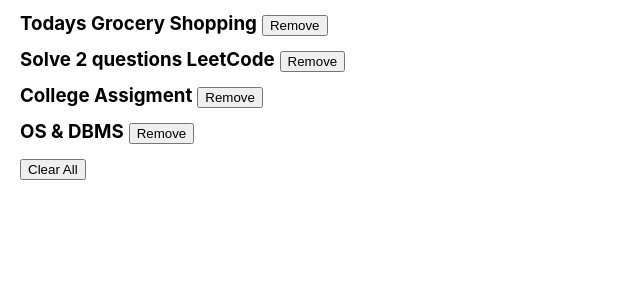
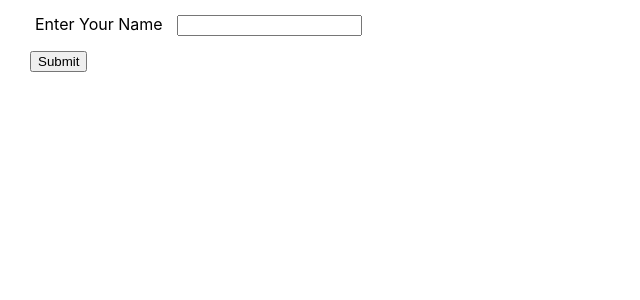
Before and after one commit to 1711shashank/react_hooks, a React (Create React App) app: page / in a window 1280 px wide. Shown: the top 300 px of the page, without its empty margins (0-640 px from the left). Built offline with nearby package versions, Linux system fonts and the light colour scheme.

Commit message:
UnconrolledFrom

```diff
--- a/src/App.js
+++ b/src/App.js
@@ -6,13 +6,14 @@
 import UseEffect1 from './component/UseEffect1'
 import UseEffect2 from './component/UseEffect2'
 import UseEffectAPI from './component/UseEffectAPI'
+import UnconrolledFrom from './component/UnconrolledFrom'
 import './App.css'
 
 function App() {
 
   return (
     <div className='App'>
-      <UseStateArray/>
+      <UnconrolledFrom/>
     </div>
   )
 }
--- /dev/null
+++ b/src/component/UnconrolledFrom.js
@@ -0,0 +1,30 @@
+import React,{ useRef, useState } from 'react'
+
+const UnconrolledFrom = () => {
+
+    //it like a useState only and its preserve the value.  NO re-render
+    const myName = useRef(null);
+    const [show, setShow] = useState(false);
+
+    const SubmitForm = (e) => {
+        e.preventDefault();
+
+        const name = myName.current.value;
+        (name === "") ? alert("plz fill the data") : setShow(true);
+    }
+
+    return (
+        <div>
+            <form action='' onSubmit={SubmitForm}>
+                <div>
+                    <label> Enter Your Name </label>
+                    <input type='text' id='myName' ref={ myName } />
+                </div>
+                <button> Submit </button>
+            </form>
+            <p> { (show) ? `Your Name is ${myName.current.value}` : '' }  </p>
+        </div>
+    )
+}
+
+export default UnconrolledFrom
```
